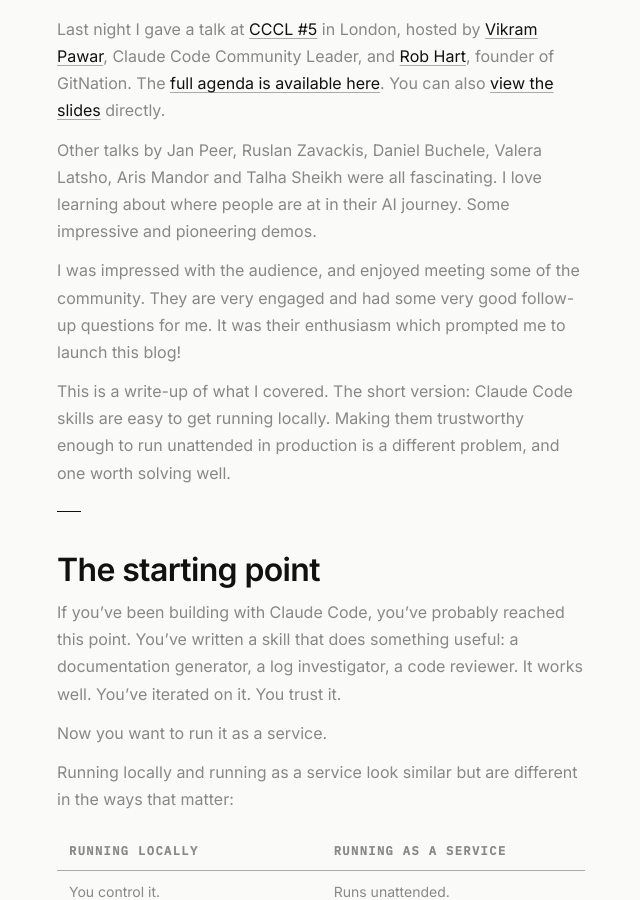
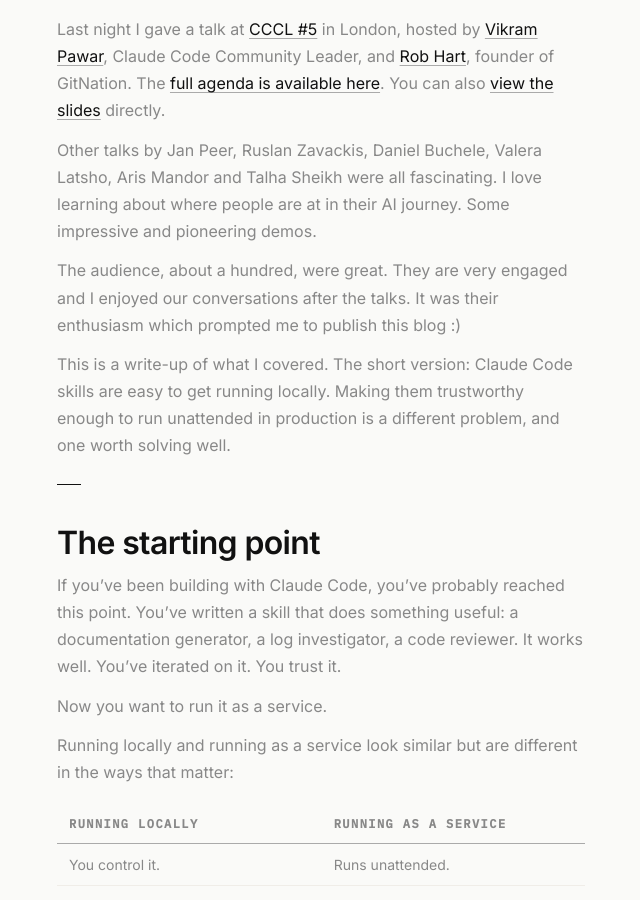
Before and after one commit to rhyscazenove/Rhyscazenove, a Jekyll site: the page built from docs/_posts/2026-04-09-agents-in-the-pipeline.md, in a window 1280 px wide and 900 px high, scrolled down 661 px. Shown: the whole window, without its empty margins (319-959 px from the left). Built offline with Jekyll 4.4.1, drawn with Linux system fonts in a browser that asks for light colours; some of the changed text lies outside the part shown.

Commit message:
Refine audience description and enhance risk model reference in blog post on agentic AI workflows

```diff
--- a/docs/_posts/2026-04-09-agents-in-the-pipeline.md
+++ b/docs/_posts/2026-04-09-agents-in-the-pipeline.md
@@ -11,7 +11,7 @@
 
 Other talks by Jan Peer, Ruslan Zavackis, Daniel Buchele, Valera Latsho, Aris Mandor and Talha Sheikh were all fascinating. I love learning about where people are at in their AI journey. Some impressive and pioneering demos.
 
-I was impressed with the audience, and enjoyed meeting some of the community. They are very engaged and had some very good follow-up questions for me. It was their enthusiasm which prompted me to launch this blog!
+The audience, about a hundred, were great. They are very engaged and I enjoyed our conversations after the talks. It was their enthusiasm which prompted me to publish this blog :)
 
 This is a write-up of what I covered. The short version: Claude Code skills are easy to get running locally. Making them trustworthy enough to run unattended in production is a different problem, and one worth solving well.
 
@@ -50,7 +50,7 @@
 
 ## Simon Willison's Lethal Trifecta
 
-The risk model we're designing against is Simon Willison's Lethal Trifecta: three things that are each fine in isolation but dangerous together.
+The risk model we're designing against is [Simon Willison's Lethal Trifecta](https://simonwillison.net/2025/Jun/16/the-lethal-trifecta/): three things that are each fine in isolation but dangerous together.
 
 1. Access to private or sensitive data
 2. Exposure to untrusted content
```
